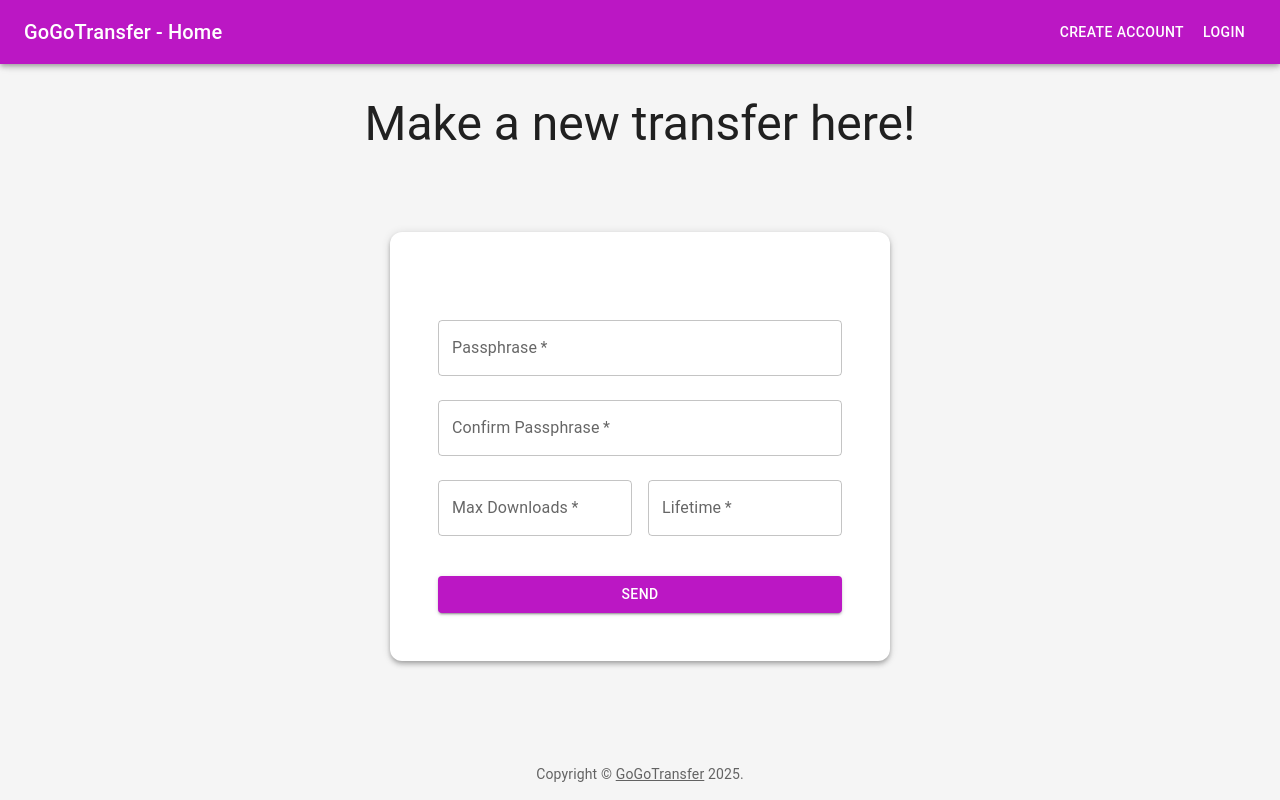
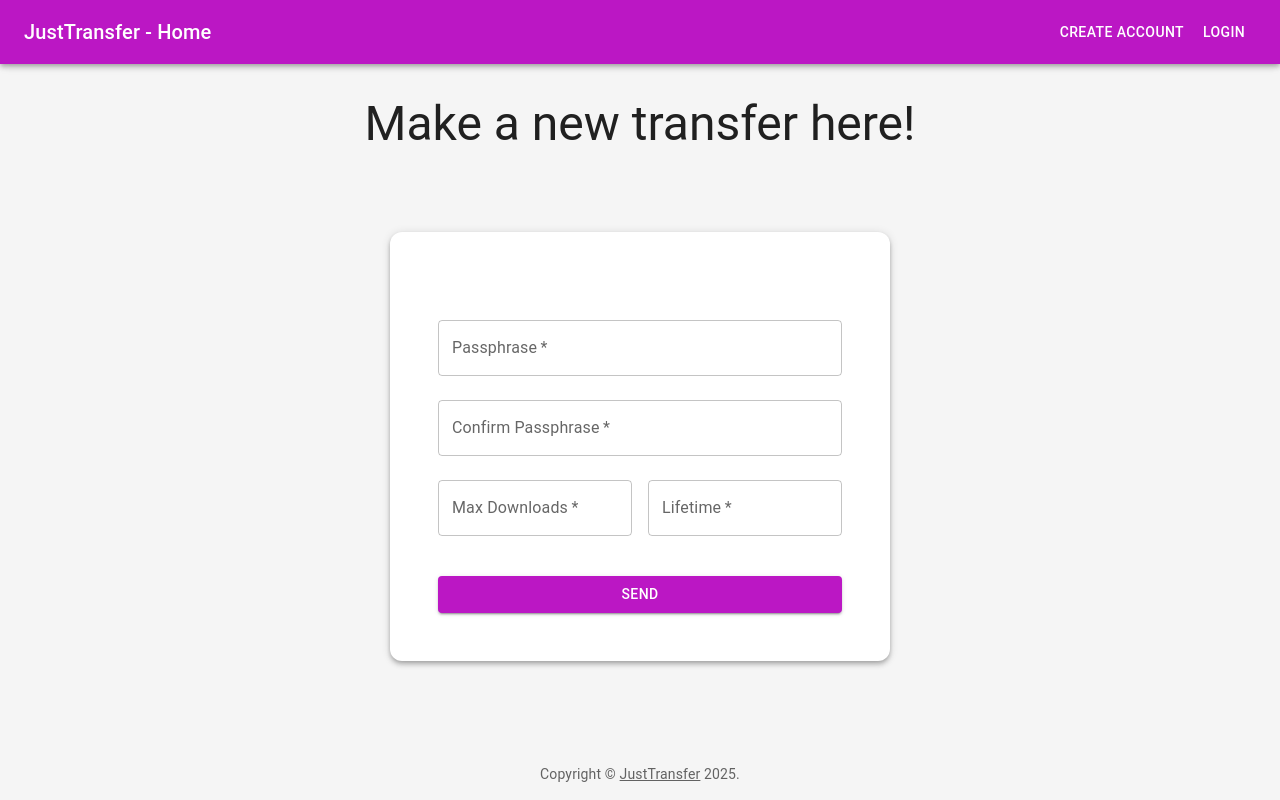
Before and after one commit to JustTransfer/JustTransfer-Frontend, a React (Create React App) app: page / in a window 1280 px wide. Built offline with nearby package versions, Linux system fonts and the light colour scheme; some icons are missing.

Commit message:
feat: change to justtransfer

```diff
--- a/src/components/layout.tsx
+++ b/src/components/layout.tsx
@@ -40,7 +40,7 @@ function Copyright(props: any) {
         >
             {"Copyright © "}
             <Link color="inherit" href={frontendUrl}>
-                GoGoTransfer
+                JustTransfer
             </Link>{" "}
             {new Date().getFullYear()}
             {"."}
@@ -209,7 +209,7 @@ export default function Layout({ title, content }: { title: string; content: Rea
                                 window.location.href = '/new-transfer';
                             }
                         }} sx={{ cursor: 'pointer' }}>
-                            GoGoTransfer - {title}
+                            JustTransfer - {title}
                         </Typography>
                         {!isLoggedIn ? (
                             <Box sx={{ marginLeft: 'auto' }}>
```
Also changed, not shown: 1 other file (tests, documents, lock files or other folders).
